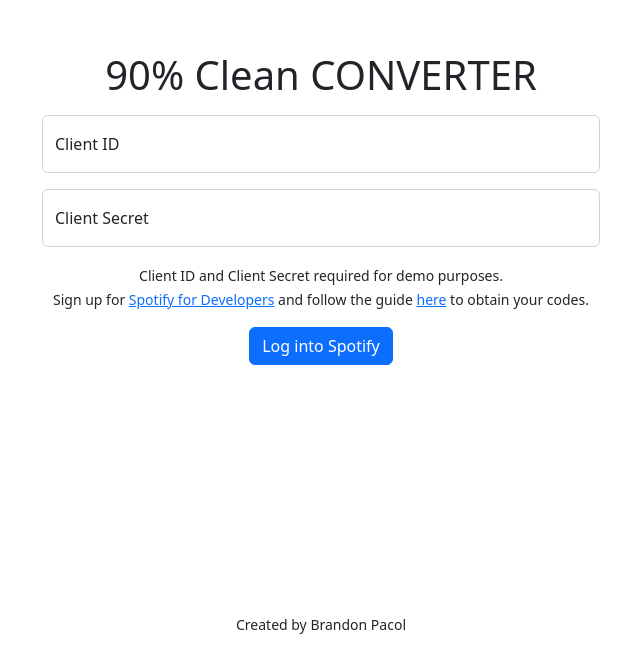
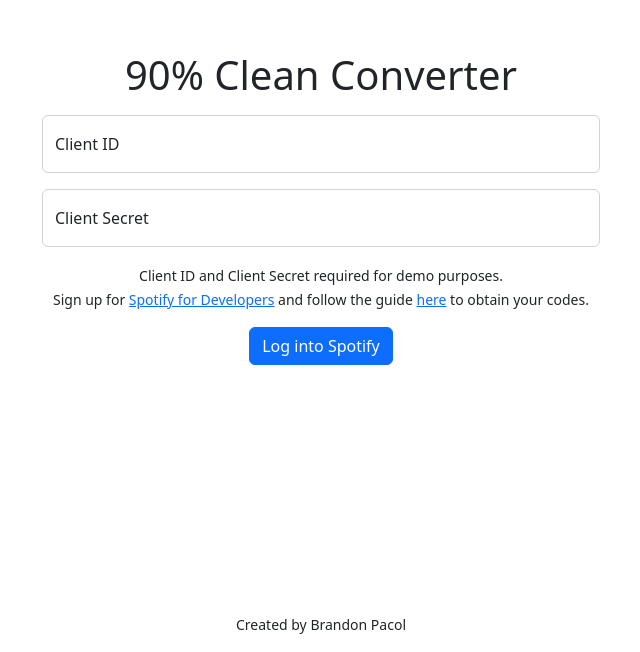
Before and after one commit to brandonpacol/90-CE-Converter, a plain HTML site: page index.html in a window 1280 px wide. Shown: the part 148-800 px from the top of the page, without its empty margins (319-959 px from the left). Drawn offline with nearby package versions, Linux system fonts and the light colour scheme.

Commit message:
Update index.html

```diff
--- a/index.html
+++ b/index.html
@@ -16,7 +16,7 @@
 
 <body class="d-flex flex-column min-vh-100">
     <div class="container h-100 d-flex flex-column align-items-center justify-content-center">
-        <h1 class="text-center mb-3">90% Clean CONVERTER</h1>
+        <h1 class="text-center mb-3">90% Clean Converter</h1>
         <form class="w-50">
             <div class="form-floating mb-3">
                 <input type="password" class="form-control" id="client-id" placeholder="client-id" required>
```
